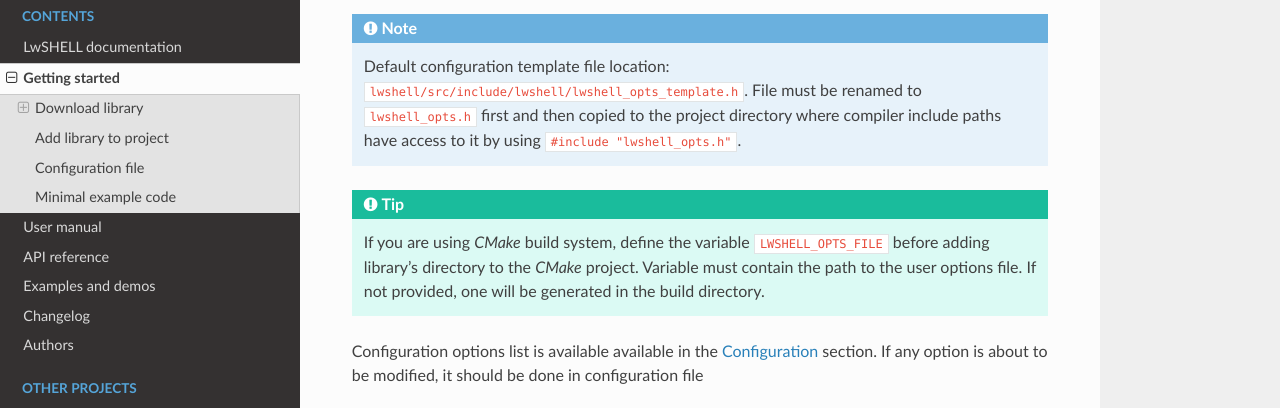
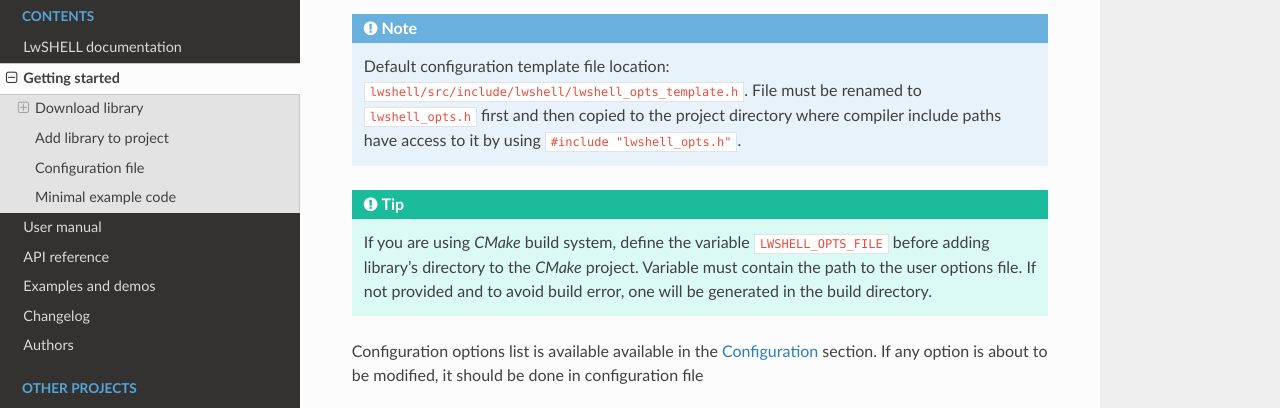
Before and after one commit to MaJerle/lwshell, a Sphinx documentation site: the page built from docs/get-started/index.rst, in a window 1280 px wide and 900 px high, scrolled down 2323 px, cut to the strip 0-408 px from the top of the window. Built offline with Sphinx 7.4.7 and the Read the Docs theme 2.0.0, drawn with Linux system fonts in a browser that asks for light colours; the version number could not be read and is left out.

Commit message:
Improve documentation

```diff
--- a/docs/get-started/index.rst
+++ b/docs/get-started/index.rst
@@ -90,7 +90,7 @@ and it should be copied (or simply renamed in-place) and named ``lwshell_opts.h`
 
 .. tip::
     If you are using *CMake* build system, define the variable ``LWSHELL_OPTS_FILE`` before adding library's directory to the *CMake* project.
-    Variable must contain the path to the user options file. If not provided, one will be generated in the build directory.
+    Variable must contain the path to the user options file. If not provided and to avoid build error, one will be generated in the build directory.
 
 Configuration options list is available available in the :ref:`api_lwshell_opt` section.
 If any option is about to be modified, it should be done in configuration file
```
